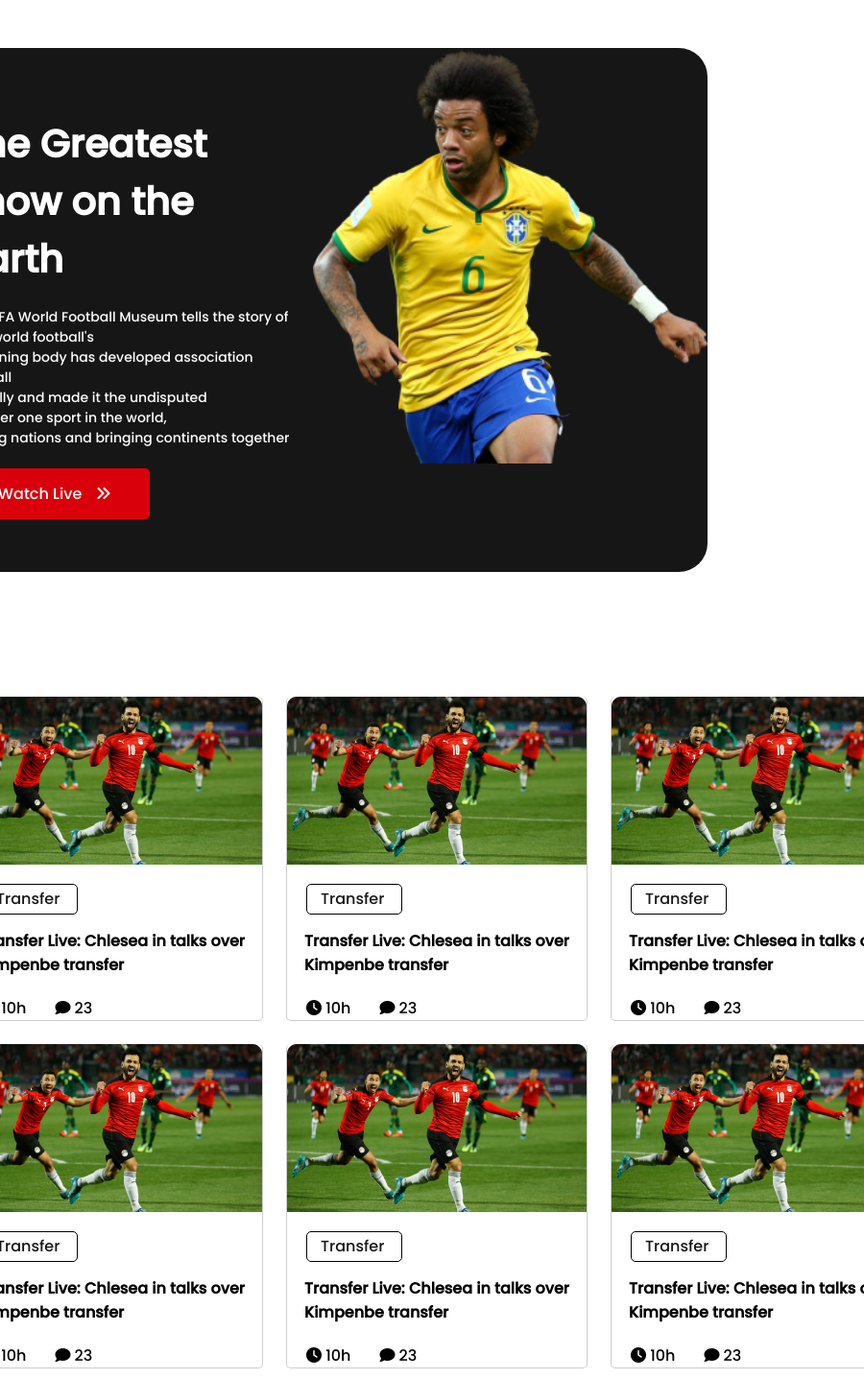
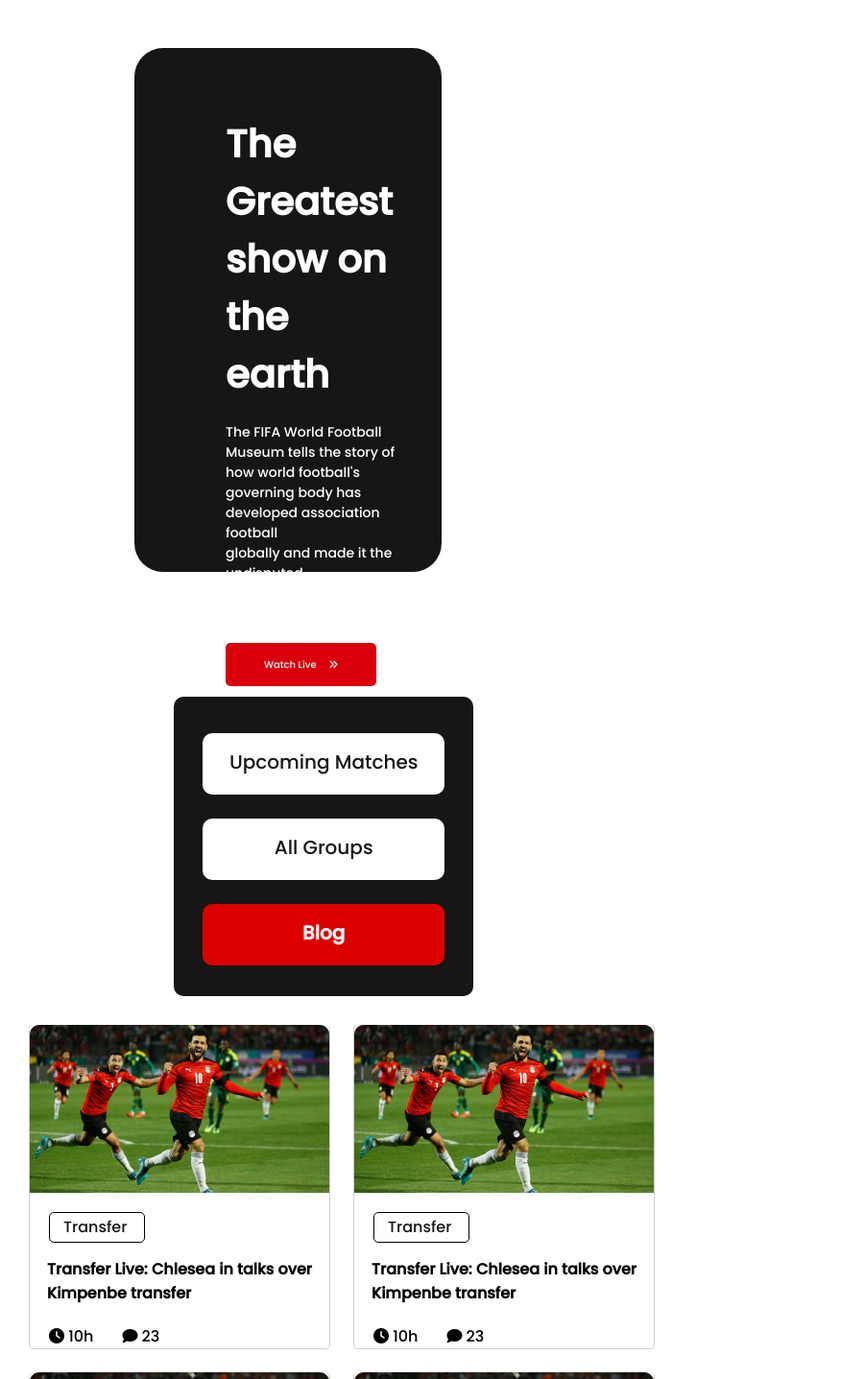
Before and after one commit to 440Siddik/assign-2, a plain HTML site: page index.html in a window 600 px wide. Shown: the top 1437 px of the page at 96% size, 900 px wide, since content can reach past the window. Drawn offline with Linux system fonts and the light colour scheme.

Commit message:
media query done

```diff
--- a/index.html
+++ b/index.html
@@ -29,8 +29,7 @@
               The FIFA World Football Museum tells the story of how world
               football's <br />governing body has developed association football
               <br />globally and made it the undisputed <br />
-              number one sport in the world, <br />
-              uniting nations and bringing continents together
+              number one sport in the world. <br />
             </p>
             <div>
               <a href="#" class="link-btn"
--- a/styles-2.css
+++ b/styles-2.css
@@ -219,3 +219,67 @@ footer > h3{
   text-decoration: none;
   color: #ffffff;
 }
+
+/* Media Queries */
+@media only screen and (max-width: 600px) {
+  .top-sec {
+    width: 100%;
+  }
+  .top-banner {
+    width: 100%;
+  }
+  .text-area {
+    font-size: 10px;
+    width: 100%;
+    height: 50%;
+    margin-bottom: 540px;
+  }
+
+  .text-area > p {
+    text-overflow: ellipsis;
+  }
+
+  .top-banner {
+    height: 50%;
+    width: 50%;
+    margin: 0 auto;
+  }
+  .top-banner > img {
+    height: 100%;
+    width: 100%;
+  }
+  .top-area {
+    flex-direction: column;
+    height: 100%;
+    width: 100%;
+  }
+  .sidebar {
+    margin-left: 8%;
+    margin-bottom: 30px;
+  }
+  .sidebar-nd-blogs {
+    flex-direction: column;
+  }
+  .blogs {
+    grid-template-columns: repeat(1, 1fr);
+  }
+  .footer {
+    width: 100%;
+    height: 100%;
+  }
+}
+@media screen and (min-width: 600px) and (max-width: 992px) {
+  .blogs {
+    grid-template-columns: repeat(2, 1fr);
+  }
+  .top-sec{
+    width: 100vw;
+  }
+  .sidebar{
+    margin-left: 28%;
+    margin-bottom: 30px;
+  }
+    .sidebar-nd-blogs {
+    flex-direction: column;
+  }
+}
--- a/styles/style.css
+++ b/styles/style.css
@@ -78,7 +78,7 @@ main {
 }
 /* section with sidebar and main content styles */
 
-section{
+section {
   margin-top: 130px;
   margin-left: 5%;
   margin-right: 5%;
@@ -97,7 +97,6 @@ section{
   align-items: center;
   justify-content: center;
   margin-right: 24px;
-
 }
 .btn > a {
   text-decoration: none;
@@ -127,7 +126,6 @@ section{
   background-color: #dd0000;
 }
 
-
 /* Blogs style  */
 
 .blog-info {
@@ -136,7 +134,7 @@ section{
   margin-left: 20px;
 }
 
-.hours-icon{
+.hours-icon {
   margin-right: 30px;
 }
 
@@ -144,11 +142,11 @@ section{
   width: 314px;
   height: 366px;
   display: grid;
-  grid-template-columns: repeat(3,1fr);
+  grid-template-columns: repeat(3, 1fr);
   margin-right: 670px;
   grid-gap: 24px;
 }
-.blog{
+.blog {
   border-left: 1px solid #16161636;
   border-right: 1px solid #16161636;
   border-bottom: 1px solid #16161636;
@@ -164,7 +162,7 @@ section{
   margin-left: 20px;
   margin-top: 20px;
 }
-.blog-btn > a{
+.blog-btn > a {
   text-decoration: none;
   color: #161616;
 }
@@ -172,7 +170,7 @@ section{
   margin-top: 15px;
   margin-left: 18px;
 }
-.blog-img{
+.blog-img {
   width: 312px;
   height: 175px;
 }
@@ -180,44 +178,108 @@ section{
   width: 100%;
 }
 
-.sidebar-nd-blogs{
+.sidebar-nd-blogs {
   display: flex;
   width: 100%;
 }
 
-footer{
+footer {
   width: 100%;
   height: 444px;
   background-color: #161616;
   margin-top: 600px;
 }
 
-footer > hr{
- border: 1px solid #FFFFFF1A;
+footer > hr {
+  border: 1px solid #ffffff1a;
 }
 
-footer > h3{
+footer > h3 {
   font-size: 40px;
   color: #ffffff;
   text-align: center;
   padding-top: 130px;
 }
-.ftr-menu{
+.ftr-menu {
   display: flex;
   justify-content: space-evenly;
   margin-top: 50px;
   color: #ffffff9a;
   font-weight: 200;
 }
-.social-icons{
+.social-icons {
   display: flex;
   justify-content: center;
   padding: 20px 30px;
   margin-top: 30px;
 }
-.icon>a{
+.icon > a {
   padding: 20px 30px;
   font-size: 30px;
   text-decoration: none;
   color: #ffffff;
 }
+
+/* Media Queries */
+@media only screen and (max-width: 600px) {
+  .top-sec {
+    width: 100%;
+  }
+  .top-banner {
+    width: 100%;
+  }
+  .text-area {
+    font-size: 10px;
+    width: 100%;
+    height: 50%;
+    margin-bottom: 540px;
+  }
+
+  .text-area > p {
+    text-overflow: ellipsis;
+  }
+
+  .top-banner {
+    height: 50%;
+    width: 50%;
+    margin: 0 auto;
+  }
+  .top-banner > img {
+    height: 100%;
+    width: 100%;
+  }
+  .top-area {
+    flex-direction: column;
+    height: 100%;
+    width: 100%;
+  }
+  .sidebar {
+    margin-left: 8%;
+    margin-bottom: 30px;
+  }
+  .sidebar-nd-blogs {
+    flex-direction: column;
+  }
+  .blogs {
+    grid-template-columns: repeat(1, 1fr);
+  }
+  .footer {
+    width: 100%;
+    height: 100%;
+  }
+}
+@media screen and (min-width: 600px) and (max-width: 992px) {
+  .blogs {
+    grid-template-columns: repeat(2, 1fr);
+  }
+  .top-sec{
+    width: 100vw;
+  }
+  .sidebar{
+    margin-left: 28%;
+    margin-bottom: 30px;
+  }
+    .sidebar-nd-blogs {
+    flex-direction: column;
+  }
+}
```
Lines whose indentation alone changed are shown as unchanged.
